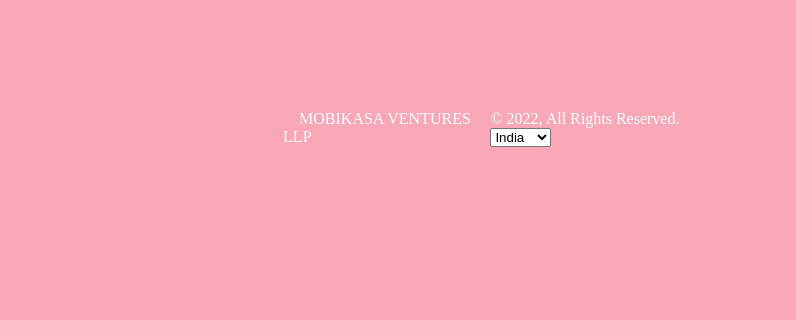
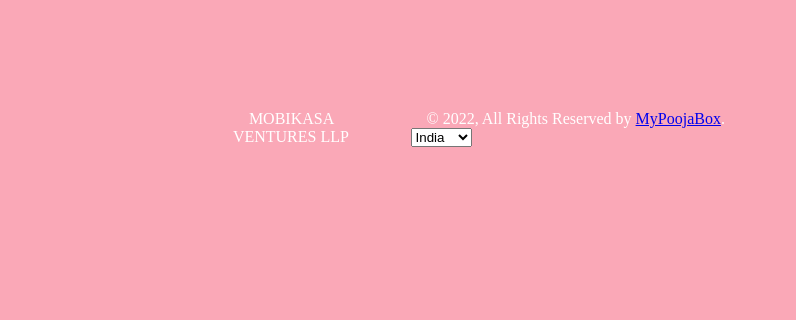
Before and after one commit to SagarDNG/Homepage-Clone-PoojaBox, a plain HTML site: page index.html in a window 1280 px wide. Shown: the part 7090-7410 px from the top of the page, 484-1280 px from the left. Drawn offline with Linux system fonts and the light colour scheme.

Commit message:
modified

```diff
--- a/index.html
+++ b/index.html
@@ -732,7 +732,7 @@
             </div>
             <div class="col-2">
                 <span>
-                    © 2022, All Rights Reserved.
+                    © 2022, All Rights Reserved by <a href="https://www.mypoojabox.in/">MyPoojaBox</a>.
                 </span>
                 <span>
                     <select name="country" id="country">
```
